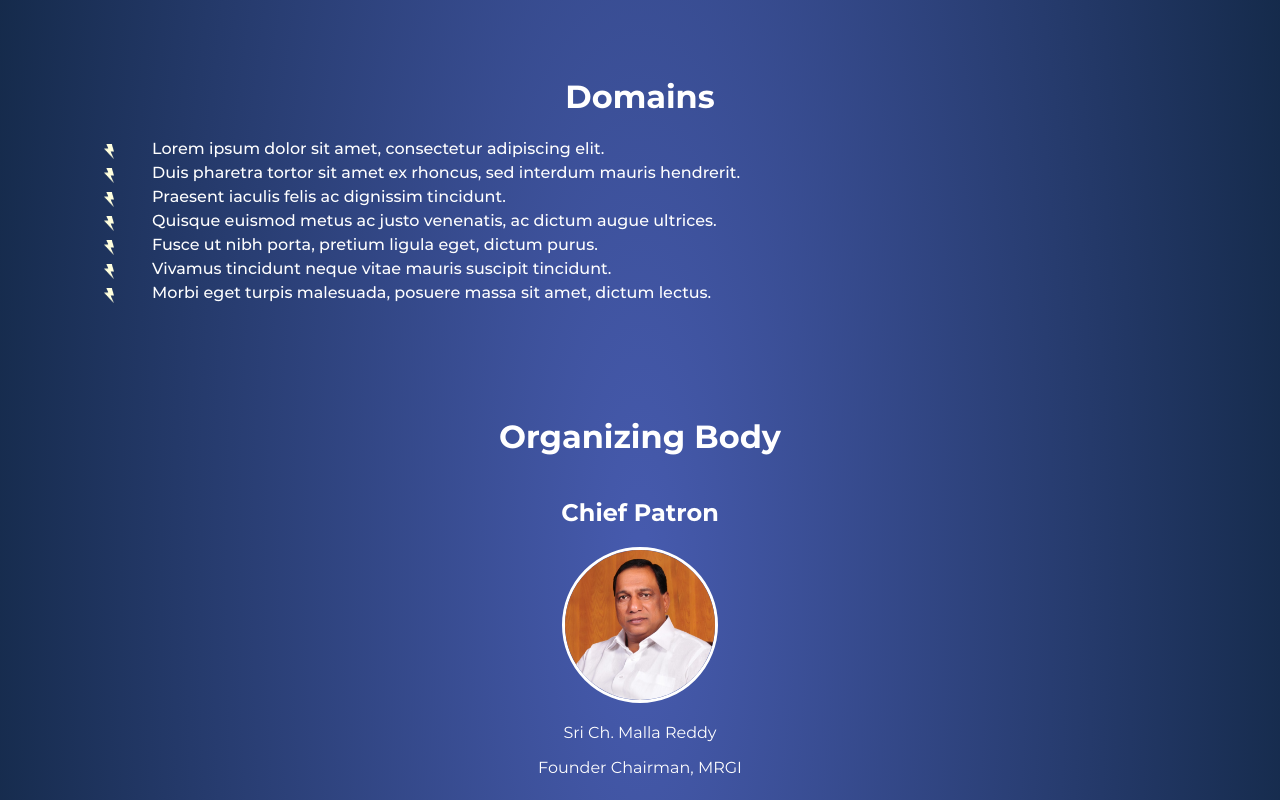
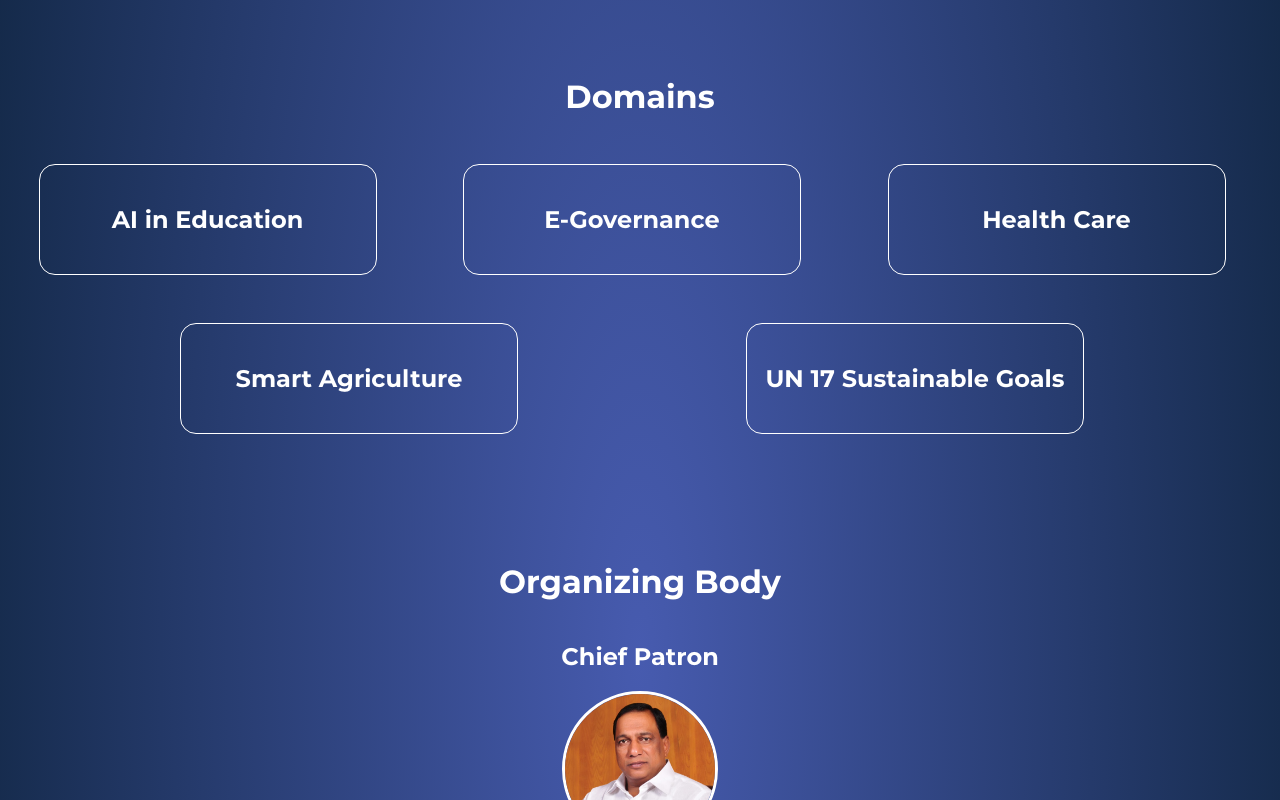
Before and after one commit to Abhinavtej/30HourHackathon, a React (Create React App) app: page / in a window 1280 px wide. Shown: the part 1500-2300 px from the top of the page. Built offline with nearby package versions, Linux system fonts and the light colour scheme.

Commit message:
contact updated

```diff
--- /dev/null
+++ b/src/assets/domains.js
@@ -0,0 +1,24 @@
+const postsData = [
+    {
+      "id": 1,
+      "title": "AI in Education",
+    },
+    {
+      "id": 2,
+      "title": "E-Governance"
+    },
+    {
+      "id": 3,
+      "title": "Health Care"
+    },
+    {
+      "id": 4,
+      "title": "Smart Agriculture"
+    },
+    {
+      "id": 5,
+      "title": "UN 17 Sustainable Goals"
+    }
+];
+
+export default postsData;
--- a/src/components/Domains.js
+++ b/src/components/Domains.js
@@ -1,19 +1,23 @@
 import React from 'react'
 import './css/Domains.css'
+import postsData from '../assets/domains.js'
 
 function Domains() {
+  const renderProductCards = () => {
+    return postsData.slice(0, 5).map(post => (
+      <div className="card" id="card" key={post.id} style={{ width: "19rem", marginRight: "1rem", marginBottom: "1rem" }}>
+          <div className="card-contents">
+            <p style={{textAlign: 'center', fontWeight: 'bold', fontSize: '1.5em'}}>{post.title}</p>
+          </div>
+      </div>
+    ));
+  };
   return (
     <div className='App-domains'>
         <h1>Domains</h1>
-        <ul className='custom-list'>
-        <li>Lorem ipsum dolor sit amet, consectetur adipiscing elit.</li>
-        <li>Duis pharetra tortor sit amet ex rhoncus, sed interdum mauris hendrerit.</li>
-        <li>Praesent iaculis felis ac dignissim tincidunt.</li>
-        <li>Quisque euismod metus ac justo venenatis, ac dictum augue ultrices.</li>
-        <li>Fusce ut nibh porta, pretium ligula eget, dictum purus.</li>
-        <li>Vivamus tincidunt neque vitae mauris suscipit tincidunt.</li>
-        <li>Morbi eget turpis malesuada, posuere massa sit amet, dictum lectus.</li>
-        </ul>
+        <div className="cards">
+          {renderProductCards()}
+        </div>
     </div>
   )
 }
--- a/src/components/Footer.js
+++ b/src/components/Footer.js
@@ -1,6 +1,6 @@
 import React from 'react'
 import './css/Footer.css'
-import Logo from '../assets/logo.png'
+import Logo from '../assets/title2.png'
 import { Link } from 'react-scroll';
 
 function Footer() {
@@ -10,12 +10,11 @@
     <div className='App-footer'>
         <div className="App-Footer-logo">
                   <Link to="homepage" smooth={true} duration={500}>
-                    <img src={Logo} alt="Logo" width={200} />
+                    <img src={Logo} alt="Logo" width={300} />
                 </Link>
             <ul />
-            <li>Lorem Ipsum</li>
-            <li>Lorem Ipsum</li>
-            <li>Lorem Ipsum</li>
+            <li>2nd Edition of <br /> Malla Reddy University's Ultimate Hackathon</li>
+            <li>Organised by Department of AI & ML</li>
         </div>
         <div className="App-Footer-menu">
             <ul />
--- a/src/components/Guidelines.js
+++ b/src/components/Guidelines.js
@@ -5,7 +5,7 @@
   return (
     <div className='App-guidelines'>
         <h1>Guidelines</h1>
-        <ul className="custom-list">
+        <ul className="guidelines-custom-list">
         <li>Lorem ipsum dolor sit amet, consectetur adipiscing elit.</li>
         <li>Duis pharetra tortor sit amet ex rhoncus, sed interdum mauris hendrerit.</li>
         <li>Praesent iaculis felis ac dignissim tincidunt.</li>
--- a/src/components/css/Domains.css
+++ b/src/components/css/Domains.css
@@ -7,28 +7,33 @@
 }
 
 
-.custom-list {
-    list-style: none;
+.cards {
+    display: flex;
+    flex-wrap: wrap;
+    justify-content: space-evenly;
+    gap: 2em;
+    margin-top: 3em;
 }
 
-.custom-list li {
-    position: relative;
+.card {
+    color: #fff;
+    background-color: transparent;
+    border: 1px solid #fff;
+    border-radius: 1em;
+    padding: 1em;
+    margin-bottom: 5em;
+    transition: all 0.5s ease-in-out;
 }
 
-.custom-list li::before {
-    content: '';
-    background-image: url('../../assets/thunder.png');
-    background-size: 10px 15px;
-    background-repeat: no-repeat;
-    width: 10px;
-    height: 15px;
-    position: absolute;
-    left: 0;
-    top: 0;
-    margin-top: 0.4em;
-    margin-left: 4em;
+.card-contents {
+    display: flex;
+    flex-direction: column;
+    align-items: center;
 }
 
+.card:hover {
+    transform: scale(1.15);
+}
 
 .App-domains {
     margin-bottom: 7em;
@@ -43,7 +48,12 @@
         margin-bottom: 3em;
     }
 
-    .custom-list li::before {
-        margin-left: 0;
+    .cards {
+        gap: 1em;
+    }
+
+    .card {
+        padding: 0em;
+        margin-bottom: 2em;
     }
 }
--- a/src/components/css/Footer.css
+++ b/src/components/css/Footer.css
@@ -27,7 +27,6 @@
 }
 
 .App-Footer-logo {
-    margin-left: 1em;
     color: #fff;
     list-style: none;
 }
--- a/src/components/css/Guidelines.css
+++ b/src/components/css/Guidelines.css
@@ -10,15 +10,15 @@
     margin-bottom: 7em;
 }
 
-.custom-list {
+.guidelines-custom-list {
     list-style: none;
 }
 
-.custom-list li {
+.guidelines-custom-list li {
     position: relative;
 }
 
-.custom-list li::before {
+.guidelines-custom-list li::before {
     content: '';
     background-image: url('../../assets/thunder.png');
     background-size: 10px 15px;
@@ -42,7 +42,7 @@
         margin-bottom: 3em;
     }
 
-    .custom-list li::before {
+    .guidelines-custom-list li::before {
         margin-left: 0;
     }
 }
```
Also changed, not shown: src/test.js (added, +12 -0 lines), src/assets/title2.png (added).
